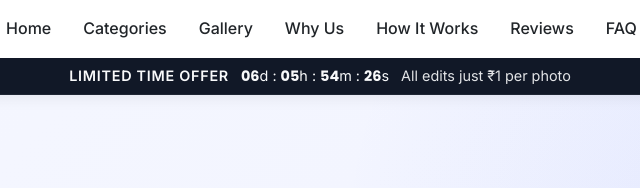
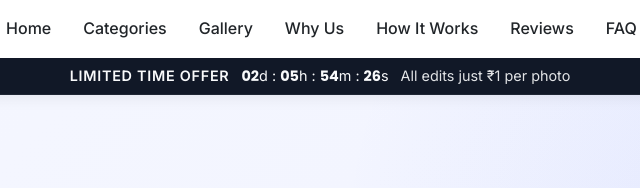
Before and after one commit to gopalsarkarr/EditMyPic, a plain HTML site: page index.html in a window 1280 px wide. Shown: the top 188 px of the page, 320-960 px from the left. Drawn offline with Linux system fonts and the light colour scheme.

Commit message:
reduce offer time

```diff
--- a/index.html
+++ b/index.html
@@ -2381,7 +2381,7 @@ function getDiscountPrice(originalPrice) {
         // ==== OFFER END TIME SET KORO ====
 // Ei date/time change korle offer-er sesh time bodolbe
 // Format: new Date("YYYY-MM-DDTHH:MM:SS");
-const offerEndTime = new Date("2025-12-10T23:59:59");  // 🔁 ekhane nijer date dao
+const offerEndTime = new Date("2025-12-06T23:59:59");  // 🔁 ekhane nijer date dao
 
 function updateOfferTimer() {
     const now = new Date().getTime();
```
